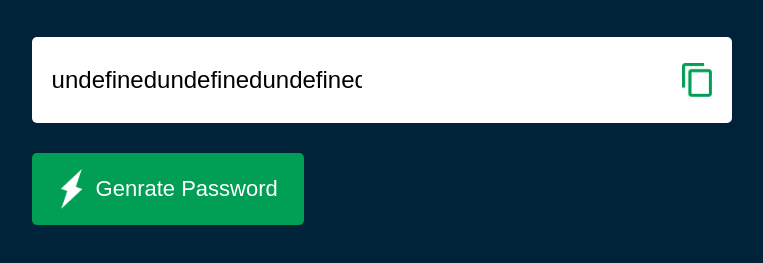
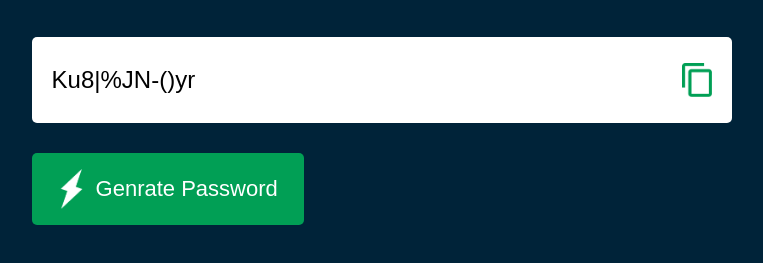
Before and after one commit to HassanEhsani/Genrate-Password, a plain HTML site: page index.html in a window 1280 px wide. Both pictures are taken after a click on the button "Genrate Password". Shown: the part 271-534 px from the top of the page, without its empty margins (122-885 px from the left). Drawn offline with Linux system fonts and the light colour scheme.

Commit message:
wrote the function copy password in the html on the section script

```diff
--- a/index.html
+++ b/index.html
@@ -12,14 +12,13 @@
     <div class="container">
         <h1>Genrate a <br><span>Random Password</span></h1>
         <div class="display">
-            <input type="text" id="Password" placeholder="Password">
-            <img src="images/copy.png" alt="">
+            <input type="text" id="password" placeholder="Password">
+            <img src="images/copy.png" onclick="copyPassword()">
         </div>
         <button onclick="createPassword()"><img src="images/generate.png" alt=""> Genrate Password</button>
     </div>
-</body>
     <script>
-    const passwordBox = document.getElementById("Password");
+        const passwordBox = document.getElementById("password");
         const lenght = 12;
 
         const upperCase = "ABCDEFGHIJKLMNOPQRSTUVWXYZ";
@@ -30,16 +29,23 @@
 
         function createPassword() {
             let password = "";
-        password += upperCase[Math.floor(Math.random() * upperCase.lenght)];
-        password += lowerCase[Math.floor(Math.random() * lowerCase.lenght)];
-        password += number[Math.floor(Math.random() * number.lenght)];
-        password += symbol[Math.floor(Math.random() * symbol.lenght)];
+            password += upperCase[Math.floor(Math.random() * upperCase.length)];
+            password += lowerCase[Math.floor(Math.random() * lowerCase.length)];
+            password += number[Math.floor(Math.random() * number.length)];
+            password += symbol[Math.floor(Math.random() * symbol.length)];
 
             while (lenght > password.length) {
-            password += allChars[Math.floor(Math.random() * allChars.lenght)];
+                password += allChars[Math.floor(Math.random() * allChars.length)];
             }
             passwordBox.value = password;
         }
+
+        function copyPassword(){
+            passwordBox.select();
+            document.execCommand("copy");
+        }
     </script>
 
+</body>
+
 </html>
```
Lines whose indentation alone changed are shown as unchanged.
